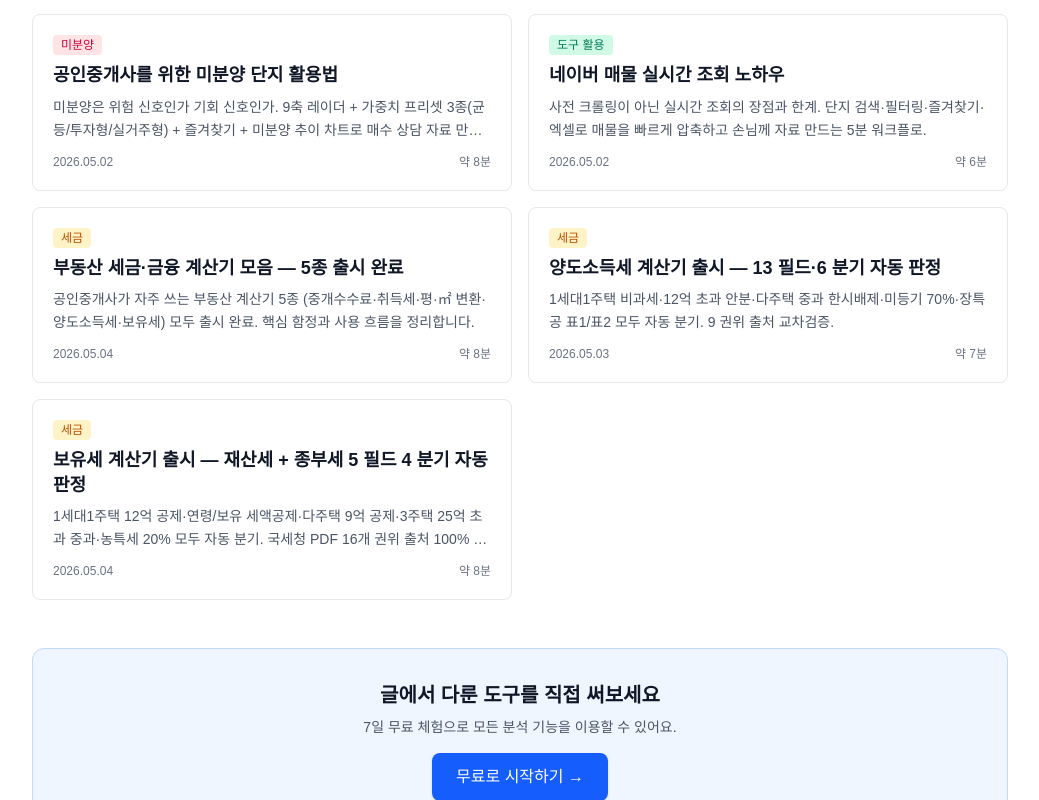
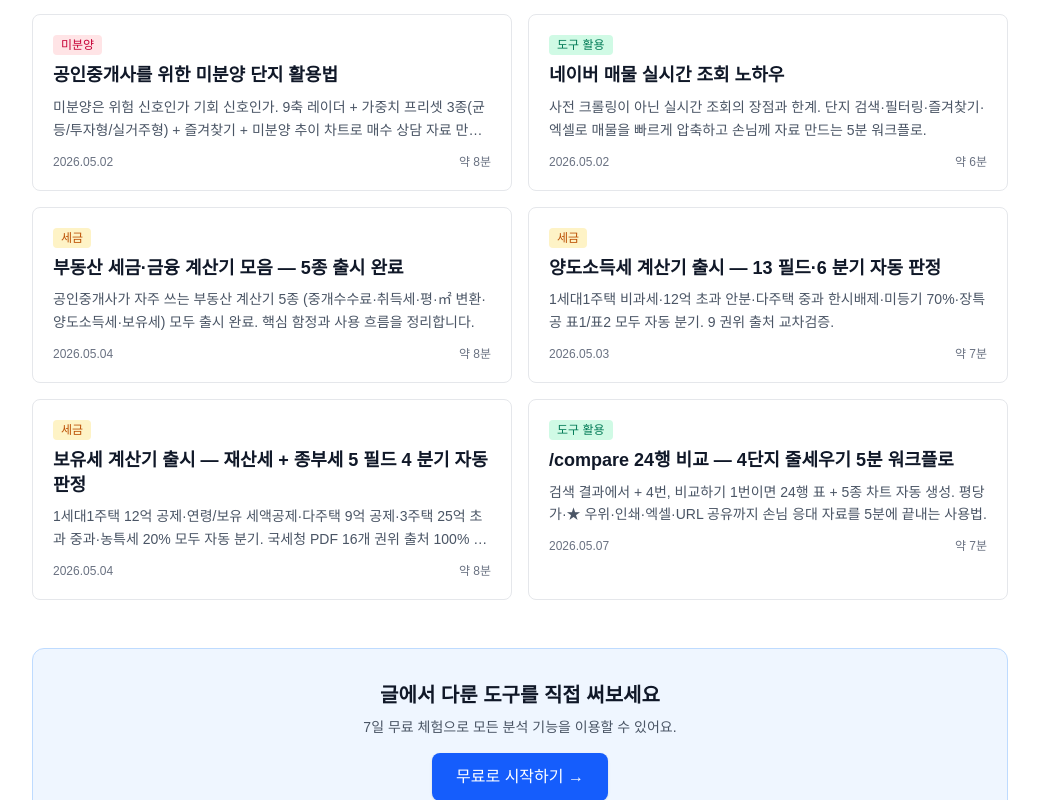
Before and after one commit to developer-duno/naver-estate-web, a Next.js app in the folder frontend/: page /blog in a window 1280 px wide. Shown: the part 438-1238 px from the top of the page, without its empty margins (120-1159 px from the left). Built offline with nearby package versions, Linux system fonts and the light colour scheme; no server answers.

Commit message:
docs(blog): compare-workflow posts.ts 등재 + 회귀 가드 (8편 도달)
POSTS 배열 8편째 추가 (도구 활용 카테고리, 2026-05-07).
blog.test.tsx 케이스 1건 추가 + slug 배열 7→8 확장.

Co-Authored-By: Claude Opus 4.7 (1M context) <noreply@anthropic.com>

```diff
--- a/frontend/src/app/blog/posts.ts
+++ b/frontend/src/app/blog/posts.ts
@@ -74,6 +74,15 @@ export const POSTS: BlogPost[] = [
     category: "세금",
     readingTime: 8,
   },
+  {
+    slug: "compare-workflow",
+    title: "/compare 24행 비교 — 4단지 줄세우기 5분 워크플로",
+    description:
+      "검색 결과에서 + 4번, 비교하기 1번이면 24행 표 + 5종 차트 자동 생성. 평당가·★ 우위·인쇄·엑셀·URL 공유까지 손님 응대 자료를 5분에 끝내는 사용법.",
+    date: "2026-05-07",
+    category: "도구 활용",
+    readingTime: 7,
+  },
 ];
 
 export function getPostBySlug(slug: string): BlogPost | undefined {
```
Also changed, not shown: 1 other file (tests, documents, lock files or other folders).
